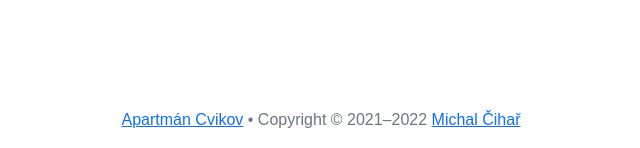
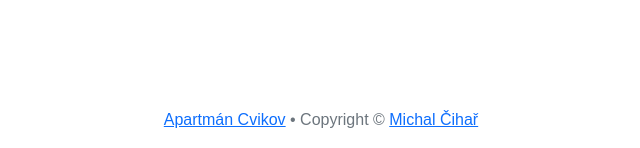
Before and after one commit to nijel/apartmancvikov, a Django app: page /en/ in a window 1280 px wide. Shown: the part 3841-3989 px from the top of the page, without its empty margins (319-959 px from the left). Run offline with Django 3.2, Linux system fonts and the light colour scheme; some libraries are stand-ins or nearby versions; some web fonts are replaced.

Commit message:
Remove year from copyright

```diff
--- a/apartmancvikov/templates/base.html
+++ b/apartmancvikov/templates/base.html
@@ -89,7 +89,7 @@
     <footer class="container p-3 text-muted text-center">
       <a href="{% url "kontakt" %}">{% trans "Apartmán Cvikov" %}</a>
       •
-      Copyright &copy; 2021–2022 <a href="https://cihar.com/">Michal Čihař</a>
+      Copyright &copy; <a href="https://cihar.com/">Michal Čihař</a>
     </footer>
 
     <script src="https://cdn.jsdelivr.net/npm/bootstrap@5.1.3/dist/js/bootstrap.bundle.min.js" integrity="sha384-ka7Sk0Gln4gmtz2MlQnikT1wXgYsOg+OMhuP+IlRH9sENBO0LRn5q+8nbTov4+1p" crossorigin="anonymous"></script>
```
